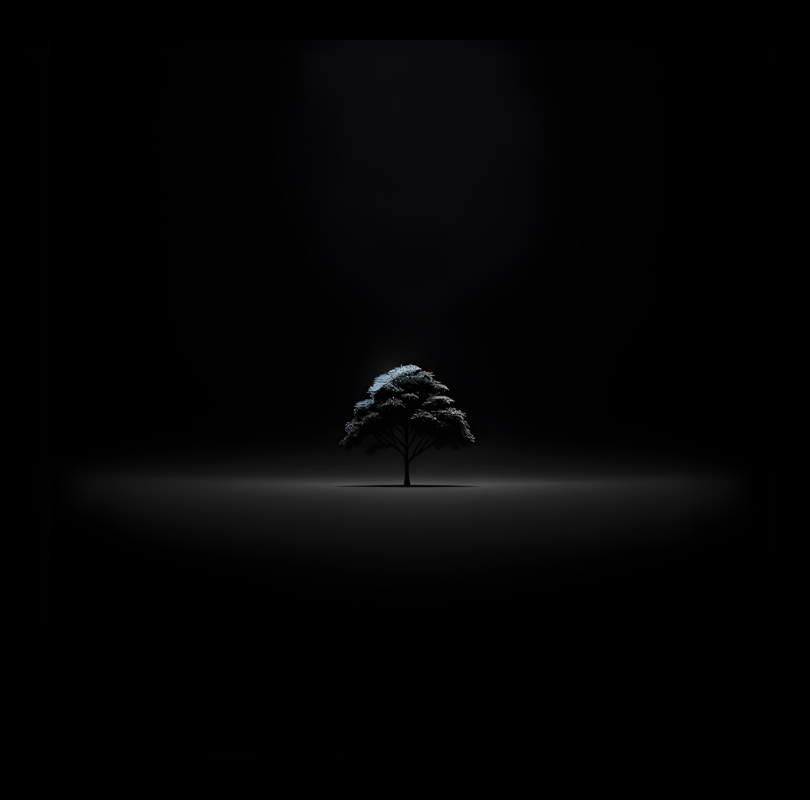
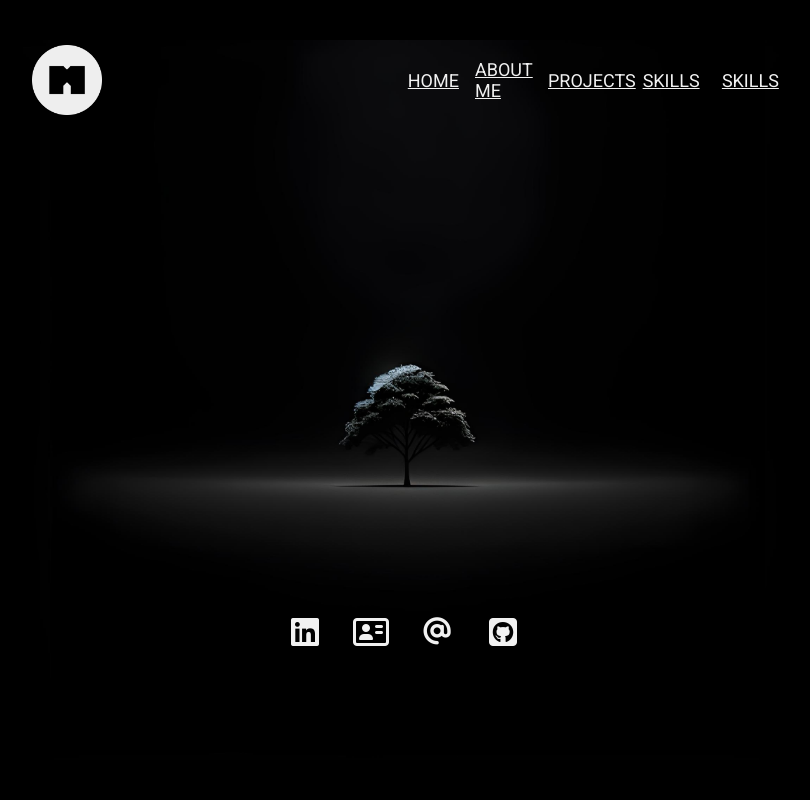
Before and after one commit to MarcelKuznicki/Portfolio, a website: page index.html in a window 1280 px wide. Shown: the whole page, without its empty margins (236-1046 px from the left). Drawn offline with nearby package versions, Linux system fonts and the light colour scheme.

Commit message:
04042024

```diff
--- a/index.html
+++ b/index.html
@@ -5,6 +5,60 @@
     <meta name="viewport" content="width=device-width, initial-scale=1.0" />
     <link href="styles.css" rel="stylesheet" />
     <title>MK Portfolio</title>
+    <link rel="preconnect" href="https://fonts.googleapis.com" />
+    <link rel="preconnect" href="https://fonts.gstatic.com" crossorigin />
+    <link
+      href="https://fonts.googleapis.com/css2?family=Roboto:wght@400;500;700;900&display=swap"
+      rel="stylesheet"
+    />
+    <link
+      rel="stylesheet"
+      href="https://fonts.googleapis.com/css2?family=Material+Symbols+Outlined:opsz,wght,FILL,GRAD@20..48,100..700,0..1,-50..200"
+    />
+    <script
+      src="https://kit.fontawesome.com/f9f5ac0c97.js"
+      crossorigin="anonymous"
+    ></script>
   </head>
-  <body></body>
+  <body>
+    <div id="hamburger">
+      <div class="line1"></div>
+      <div class="line2"></div>
+    </div>
+    <container>
+      <nav>
+        <div id="logo">
+          <div class="sublogo">
+            <img src="assets/Vector.png" />
+          </div>
+        </div>
+        <div id="navigation">
+          <a class="submenu" href="/HOME" onclick="route()">HOME</a>
+          <a class="submenu" href="/ABOUT ME" onclick="route()">ABOUT ME</a>
+          <a class="submenu" href="/PROJECTS" onclick="route()">PROJECTS</a>
+          <a class="submenu" href="/SKILLS" onclick="route()">SKILLS</a>
+          <a class="submenu" href="/CONTACT" onclick="route()">SKILLS</a>
+          <div class="hamburger submenu">
+            <span class="material-symbols-outlined"> drag_handle </span>
+          </div>
+        </div>
+      </nav>
+      <main>
+        <div id="quick-links">
+          <div class="contact">
+            <i class="fa-brands fa-linkedin"></i>
+          </div>
+          <div class="contact">
+            <i class="fa-regular fa-address-card"></i>
+          </div>
+          <div class="contact">
+            <i class="fa-solid fa-at"></i>
+          </div>
+          <div class="contact">
+            <i class="fa-brands fa-square-github"></i>
+          </div>
+        </div>
+      </main>
+    </container>
+  </body>
 </html>
--- a/styles.css
+++ b/styles.css
@@ -2,10 +2,14 @@
   margin: 0;
   padding: 0;
   box-sizing: border-box;
+  font-family: "Roboto", sans-serif;
+  font-weight: 400;
+  font-style: normal;
 }
 body {
   display: flex;
-  justify-content: center;
+  align-items: center;
+  flex-direction: column;
   margin: 0;
   padding: 0;
   background-image: url("assets/img17032024.png");
@@ -16,3 +20,103 @@ body {
   width: 100vw;
   height: 100vh;
 }
+container {
+  display: flex;
+  flex-direction: column;
+  justify-content: center;
+  width: 60%;
+  height: 100%;
+}
+nav {
+  display: flex;
+  align-items: center;
+  justify-content: center;
+  width: 100%;
+  height: 20%;
+}
+#logo {
+  display: flex;
+  align-items: center;
+  justify-content: flex-start;
+  width: 30%;
+  height: 50%;
+}
+.sublogo {
+  display: flex;
+  margin-left: 5%;
+  border-radius: 70px;
+  width: 70px;
+  height: 70px;
+}
+#navigation {
+  display: flex;
+  align-items: center;
+  justify-content: flex-end;
+  width: 70%;
+  height: 50%;
+  gap: 4px;
+}
+
+.submenu {
+  display: flex;
+  align-items: center;
+  justify-content: center;
+  width: 14%;
+  height: 80%;
+  font-size: 18px;
+  color: #f1f1f1;
+}
+.submenu:hover {
+  cursor: pointer;
+}
+main {
+  display: flex;
+  align-items: flex-end;
+  justify-content: center;
+  width: 100%;
+  height: 80%;
+}
+#quick-links {
+  display: flex;
+  justify-content: center;
+  width: 100%;
+  height: 35%;
+  gap: 20px;
+}
+.contact {
+  display: flex;
+  justify-content: center;
+  align-items: center;
+  width: 6%;
+  height: 50%;
+}
+.contact > img {
+  background-color: white;
+}
+.hamburger {
+  display: none;
+}
+.material-symbols-outlined {
+  font-variation-settings: "FILL" 0, "wght" 400, "GRAD" 0, "opsz" 54;
+  font-size: 60px !important;
+}
+.fa-brands {
+  color: #f1f1f1;
+  font-size: 2rem;
+}
+.fa-regular {
+  color: #f1f1f1;
+  font-size: 2rem;
+}
+.fa-solid {
+  color: #f1f1f1;
+  font-size: 1.7rem;
+}
+@media (max-width: 1024px) {
+  .submenu {
+    display: none;
+  }
+  .hamburger {
+    display: flex;
+  }
+}
```
Also changed, not shown: main.js (+7 -0 lines), assets/Vector.png (added), assets/icons/Group 1.png (added), assets/icons/curriculum-vitae.png (added), assets/icons/github-sign.png (added), assets/icons/linkedin-logo.png (added).
